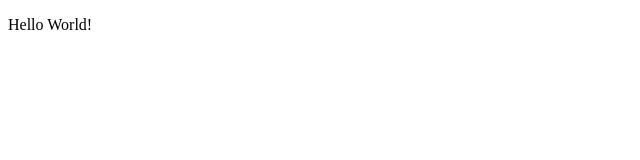
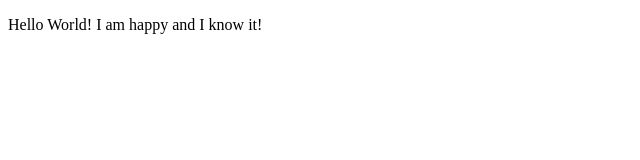
Before and after one commit to AKaszuba96/Nauka_gita_cw, a plain HTML site: page index.html in a window 1280 px wide. Shown: the whole page, without its empty margins (0-640 px from the left). Drawn offline with Linux system fonts and the light colour scheme.

Commit message:
Add text

```diff
--- a/index.html
+++ b/index.html
@@ -5,6 +5,6 @@
         <title>My first website</title>
     </head>
     <body>
-        <p>Hello World!</p>
+        <p>Hello World! I am happy and I know it!</p>
     </body>
 </html>
```
